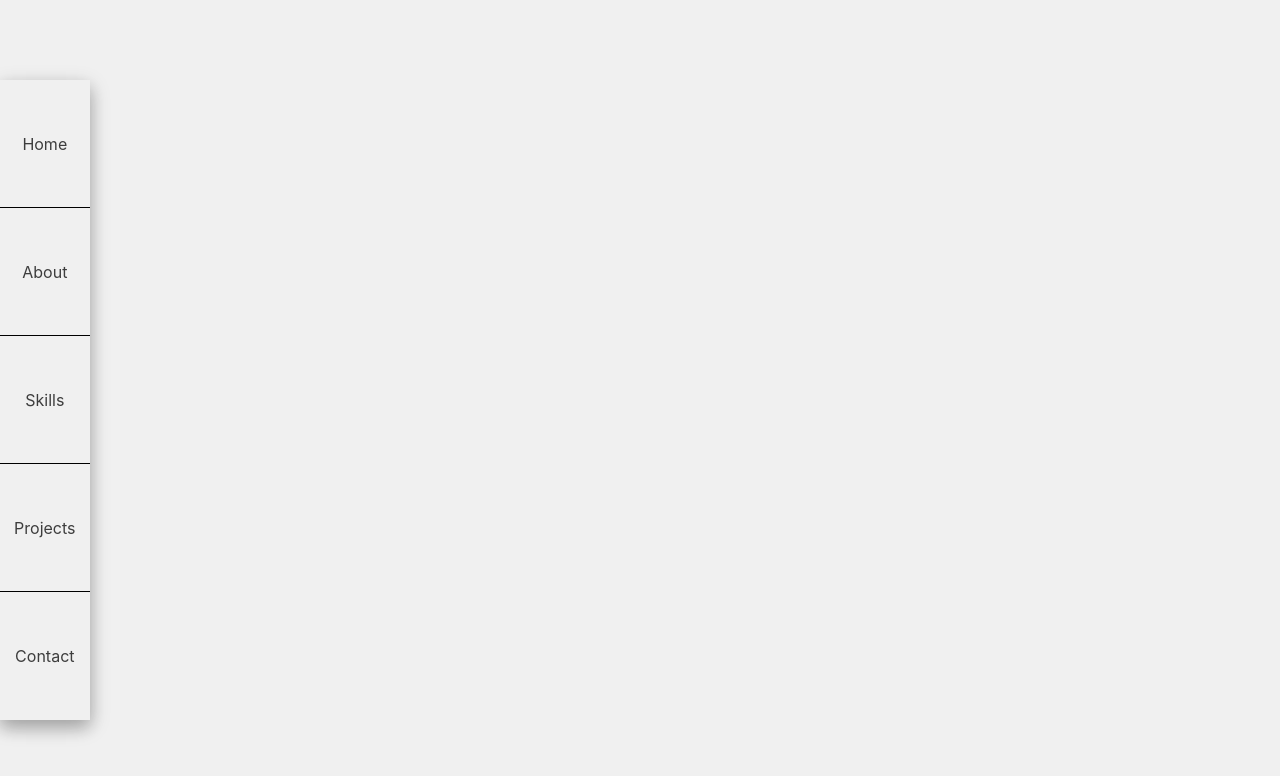
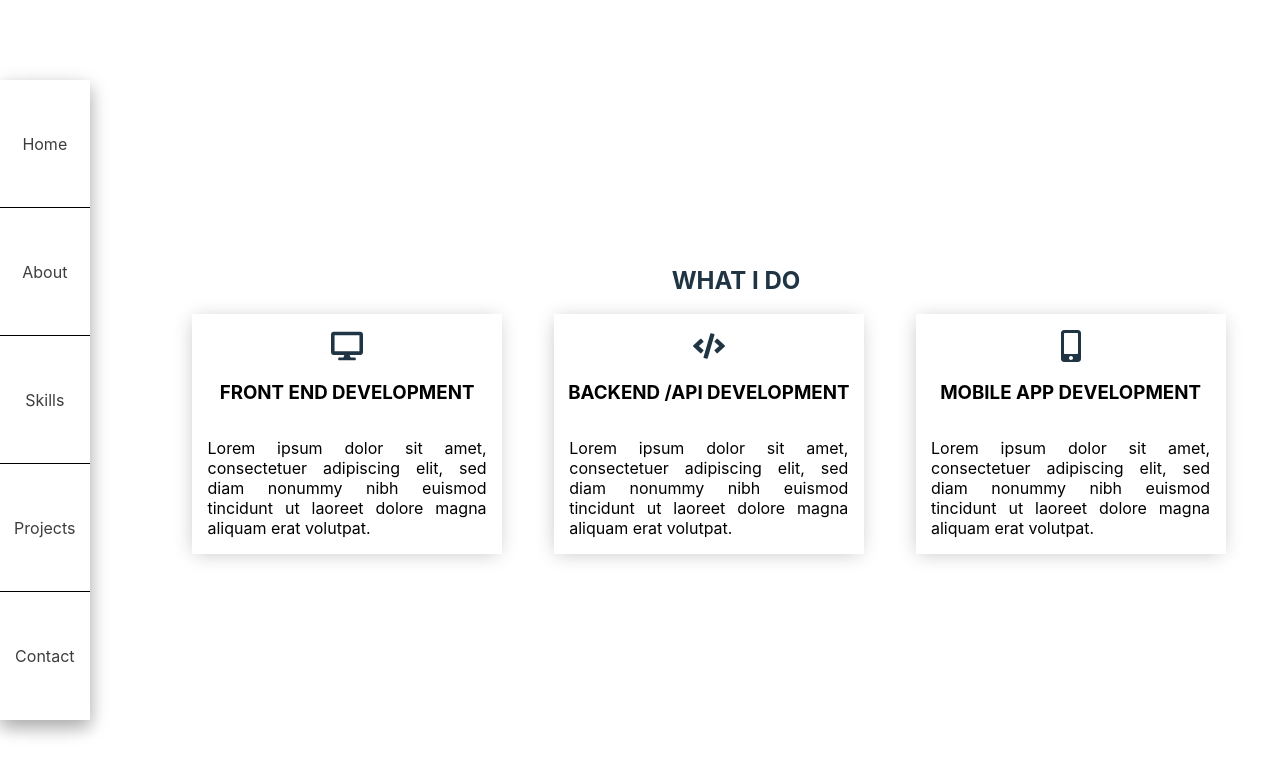
Before and after one commit to basilcea/My-Portfolio, a React (Create React App) app: page /skills in a window 1280 px wide. Shown: the top 776 px of the page. Built offline with nearby package versions, Linux system fonts and the light colour scheme.

Commit message:
create cards

```diff
--- a/src/App.js
+++ b/src/App.js
@@ -2,6 +2,7 @@ import React from 'react';
 import styled from 'styled-components';
 import Home from './views/home';
 import About from './views/about'
+import Skills from './views/skills'
 import Navbar from './components/navbar';
 import './App.css'
 import {Route} from 'react-router-dom';
@@ -26,6 +27,7 @@ const App = () =>{
         <Navbar/>
         <Route exact path ='/' component={Home} />
         <Route path ='/about' component={About} />
+        <Route path ='/skills' component={Skills} />
       </AppContainer>
     );
   }
--- a/src/components/cards/skills.js
+++ b/src/components/cards/skills.js
@@ -0,0 +1,33 @@
+import React from 'react'
+import styled from 'styled-components'
+
+const Container = styled.div`
+width:30%
+height:30vh ;
+box-shadow: -1px 2px 19px -3px rgba(196,194,196,1);
+h3{
+    text-align:center;
+}
+p{
+    padding:5%;
+    text-align:justify;
+}
+`
+const Icon = styled.div`
+display:flex;
+justify-content:center;
+font-size:2em;
+padding-top:5%
+color: rgb(32, 53, 67);
+`;
+
+const SkillCard = (props) => {
+    return (
+        <Container>
+            <Icon>{props.data.icon}</Icon>
+            <h3>{props.data.name}</h3>
+            <p>{props.data.description}</p>
+        </Container>
+    )
+}
+export default SkillCard
--- a/src/views/about.js
+++ b/src/views/about.js
@@ -48,7 +48,7 @@ const About = () => {
        <ScrollAnimation animateIn="fadeIn" animateOut='fadeOut' style={{width:'40%'}}><Side></Side></ScrollAnimation>
       <Details>
       <ScrollAnimation animateIn="fadeInUp" animateOut='fadeOut' style={{width:'100%'}}>
-        <h1>About Me</h1>
+        <h2>About Me</h2>
 
         <Initial>Firstly, I love coding!</Initial>
         <p>
--- a/src/views/skills.js
+++ b/src/views/skills.js
@@ -1,31 +1,54 @@
 import React from "react";
 import styled from "styled-components";
-import Skillcard from './card/skills'
+import Skillcard from '../components/cards/skills'
+import ScrollAnimation from 'react-animate-on-scroll';
+import "../animate.css";
+import {FaCode,FaDesktop, FaMobileAlt } from 'react-icons/fa'
 const skills = [
-    {
+    {id:1,
+        icon: <FaDesktop/> ,
         name: 'FRONT END DEVELOPMENT',
-        description: ''
+        description: 'Lorem ipsum dolor sit amet, consectetuer adipiscing elit, sed diam nonummy nibh euismod tincidunt ut laoreet dolore magna aliquam erat volutpat.'
     },
-    {
+    {id:2,
+        icon:<FaCode/>  ,
         name: 'BACKEND /API DEVELOPMENT',
-        description:''
+        description:'Lorem ipsum dolor sit amet, consectetuer adipiscing elit, sed diam nonummy nibh euismod tincidunt ut laoreet dolore magna aliquam erat volutpat.'
     },
-    {
+    {id:3,
+        icon:<FaMobileAlt/>,
         name:'MOBILE APP DEVELOPMENT',
-        description:''
+        description:'Lorem ipsum dolor sit amet, consectetuer adipiscing elit, sed diam nonummy nibh euismod tincidunt ut laoreet dolore magna aliquam erat volutpat.'
     }
 ]
 const Container = styled.div`
     display:flex;
+    flex-direction:column;
     height:100vh;
     width: 85%;
+    margin-left:15%;
+  justify-content:center;
+  h2{
+      text-align:center;
+      color:rgb(32, 53, 67)
+  }
 `
+const Skill = styled.div`
+display:flex;
+width:95%;
+justify-content:space-between;
+`;
 const Skills = () => {
   return (
     <Container>
+        <h2>WHAT I DO</h2>
+        <ScrollAnimation  animateIn="fadeInUp" animateOut='fadeOut'>
+        <Skill>
         {
-            skills.map(skill => <Skillcard data ={skill}/>)
+            skills.map(skill => <Skillcard  key={skill.id} data ={skill}/>)
         }
+        </Skill>
+        </ ScrollAnimation>
     </Container>
   );
 };
```
